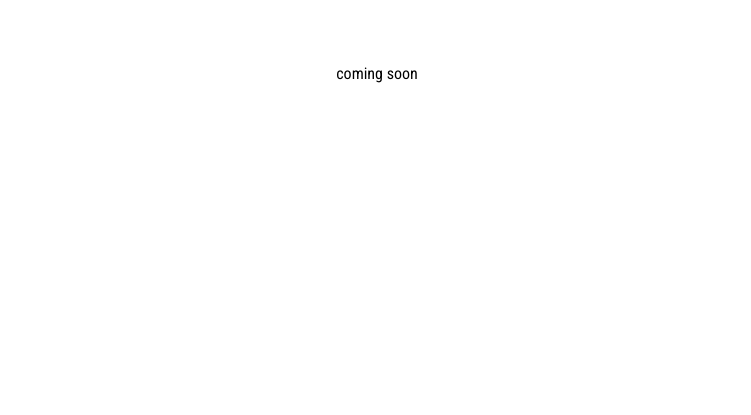
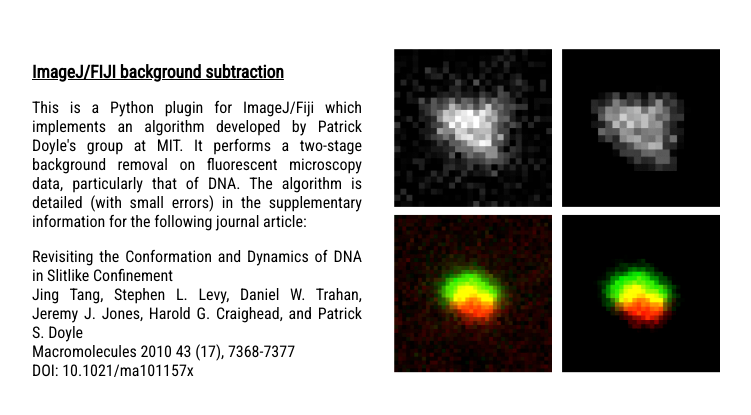
Before and after one commit to xcapaldi/website, a plain HTML site: page toolkit.html in a window 1280 px wide. Shown: the part 109-524 px from the top of the page, without its empty margins (263-1014 px from the left). Drawn offline with Linux system fonts and the light colour scheme; a web font is replaced by a local one.

Commit message:
Added background subtraction package for FIJI to toolkit.

```diff
--- a/toolkit.html
+++ b/toolkit.html
@@ -53,23 +53,28 @@
       </div>
     </div>
     <div class="row">
-      <div class="col-12" style="text-align: center;">
-        <p>coming soon</p>
+      <div class="col-6">
+        <h2>
+          <a target="blank" href="https://github.com/xcapaldi/imagej_noise-subtract">
+            ImageJ/FIJI background subtraction
+          </a>
+        </h2>
+        <p>This is a Python plugin for ImageJ/Fiji which implements an
+        algorithm developed by Patrick Doyle's group at MIT. It performs a
+        two-stage background removal on fluorescent microscopy data,
+        particularly that of DNA. The algorithm is detailed (with small errors)
+        in the supplementary information for the following journal article:</p>
+        <p>Revisiting the Conformation and Dynamics of DNA in Slitlike
+        Confinement</br>
+Jing Tang, Stephen L. Levy, Daniel W. Trahan, Jeremy J. Jones, Harold G.
+Craighead, and Patrick S. Doyle</br>
+Macromolecules 2010 43 (17), 7368-7377</br>
+DOI: 10.1021/ma101157x</p>
+      </div>
+      <div class="col-6">
+        <img src="toolkit/background-subtract.png" alt="background subtraction
+        example">
       </div>
     </div>
-    <!--<div class="row">
-      <div class="col-6">
-        <p>I am a Ph.D. candidate at McGill University working with  <a
-        href="http://www.physics.mcgill.ca/~reisner/" target="blank"> Professor
-        Walter Reisner</a>. Our research is focused on the behavior of
-        <strong>nanoconfined polymers</strong> and how such systems can model
-        <strong>polymer confinement in biological systems</strong>. We use
-        <strong>nanofabrication</strong> and  <strong>nanofluidics</strong> as tools to confine, manipulate and study <strong>DNA</strong>, which is our biological polymer of interest. This work is valuable both to fundamental physics as well as genetic sequencing techniques.</p>
-      </div>
-      <div class="col-6">
-        <img class="splash-image" src="headshot.jpg" alt="DNA Trapping Device">
-        <p style="text-align:right">Xavier Capaldi &#169; 2018</p>
-      </div>
-    </div>-->
   </body>
 </html>
```
Also changed, not shown: toolkit/background-subtract.png (added).
